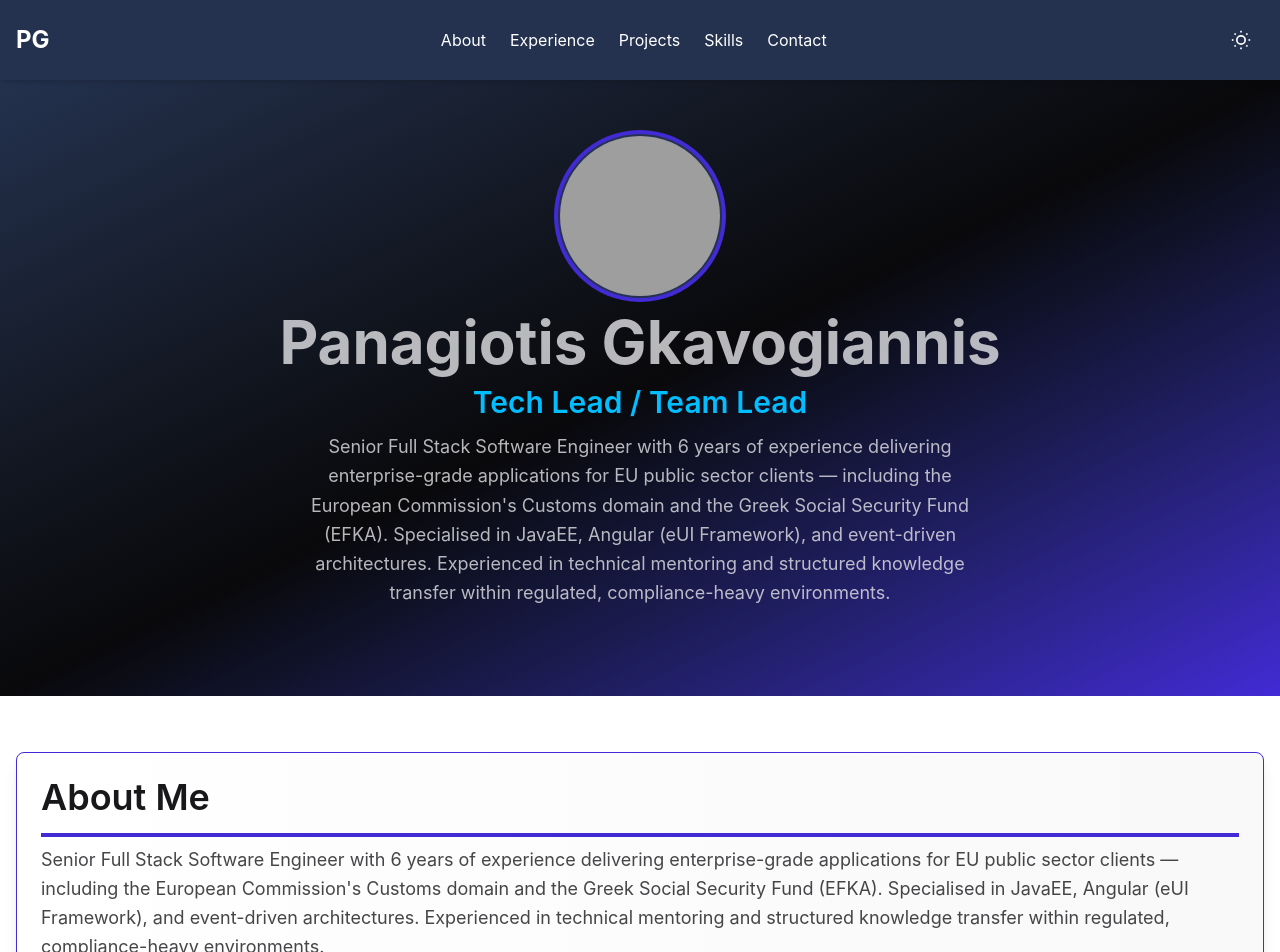
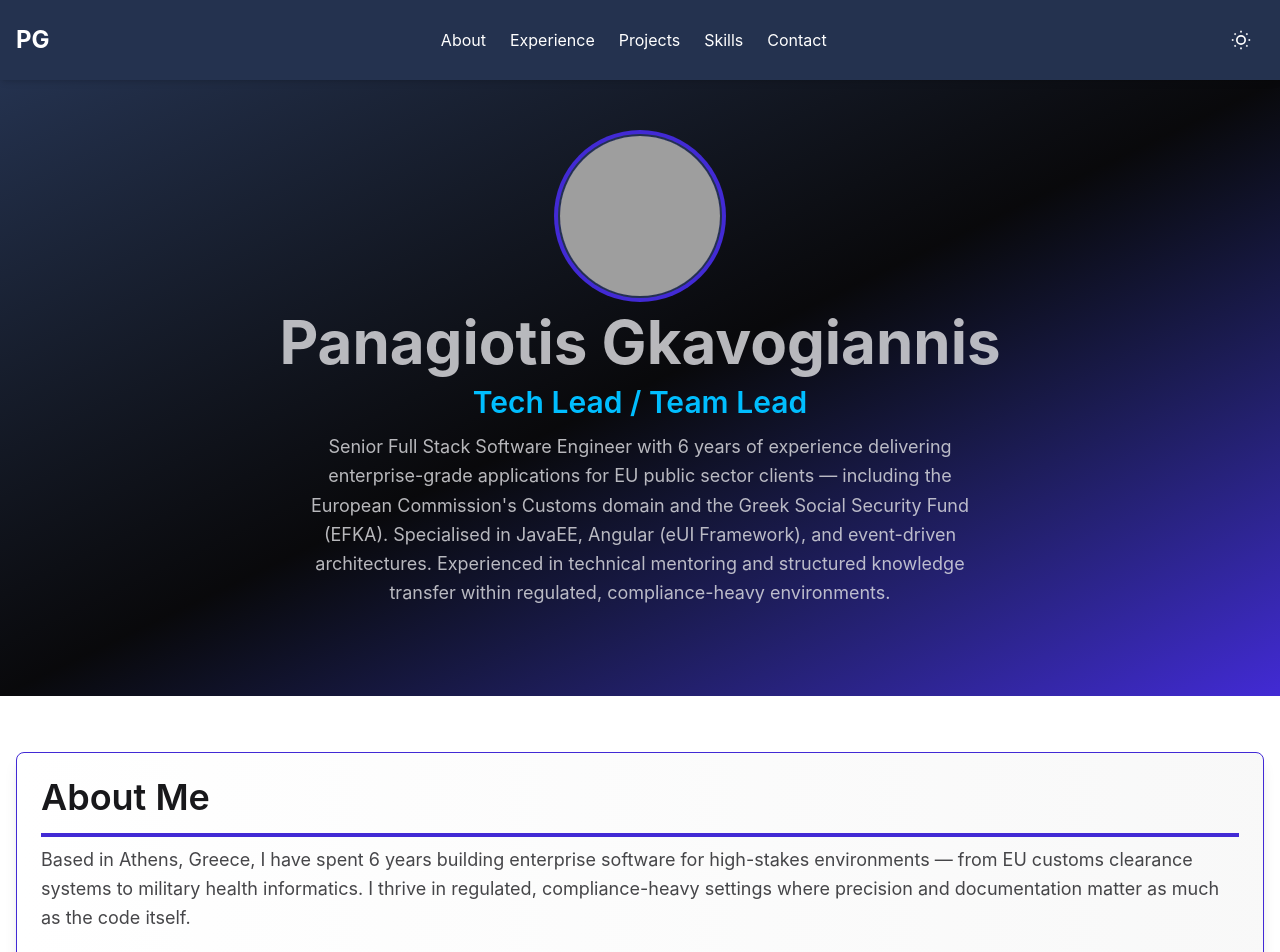
Before and after one commit to pgkavogiannis/pgkavogiannis.github.io, a Next.js app: page / in a window 1280 px wide. Shown: the top 952 px of the page. Built offline with nearby package versions, Linux system fonts and the light colour scheme; grey boxes are pictures that could not be loaded.

Commit message:
fix: deduplicate about bio and mark TravelJox as archived (v0.4.1)
- Replace repeated hero text in About section with location/environment paragraph
- Show "Archived" badge on project cards with no URL instead of broken link
- Make Project.url optional; remove TravelJox URL (site no longer live)

```diff
--- a/components/layout/MainContent.tsx
+++ b/components/layout/MainContent.tsx
@@ -120,7 +120,6 @@ const projects = [
         title: 'TravelJox.com',
         description:
             'A booking platform for travel offices and end customers. Designed and developed end-to-end from architecture through deployment.',
-        url: 'https://traveljox.com',
         tech: ['React', 'AngularJS', 'JavaEE', 'EclipseLink', 'Maven', 'Apache TomEE'],
     },
 ];
--- a/components/sections/AboutSection.tsx
+++ b/components/sections/AboutSection.tsx
@@ -13,10 +13,9 @@ export const AboutSection: React.FC<AboutSectionProps> = ({ skillBadges }) => (
                     <h2 className="card-title text-3xl md:text-4xl border-b-4 border-primary pb-4">About Me</h2>
 
                     <p className="text-base-content/80 leading-relaxed text-lg mb-4">
-                        Senior Full Stack Software Engineer with 6 years of experience delivering enterprise-grade applications for EU
-                        public sector clients — including the European Commission&apos;s Customs domain and the Greek Social Security Fund
-                        (EFKA). Specialised in JavaEE, Angular (eUI Framework), and event-driven architectures. Experienced in technical
-                        mentoring and structured knowledge transfer within regulated, compliance-heavy environments.
+                        Based in Athens, Greece, I have spent 6 years building enterprise software for high-stakes environments — from EU
+                        customs clearance systems to military health informatics. I thrive in regulated, compliance-heavy settings where
+                        precision and documentation matter as much as the code itself.
                     </p>
 
                     <p className="text-base-content/80 leading-relaxed text-lg mb-6">
--- a/components/sections/ProjectsSection.tsx
+++ b/components/sections/ProjectsSection.tsx
@@ -4,7 +4,7 @@ import { ContainerLayout } from '../layout/container-layout';
 interface Project {
     title: string;
     description: string;
-    url: string;
+    url?: string;
     tech: string[];
 }
 
@@ -36,6 +36,7 @@ export const ProjectsSection: React.FC<ProjectsSectionProps> = ({ projects }) =>
                             </div>
 
                             <div className="card-actions">
+                                {project.url ? (
                                     <a
                                         href={project.url}
                                         target="_blank"
@@ -44,6 +45,9 @@ export const ProjectsSection: React.FC<ProjectsSectionProps> = ({ projects }) =>
                                     >
                                         Visit Site
                                     </a>
+                                ) : (
+                                    <span className="badge badge-outline badge-neutral">Archived</span>
+                                )}
                             </div>
                         </div>
                     </div>
```
Also changed, not shown: 1 other file (tests, documents, lock files or other folders). Lines whose indentation alone changed are shown as unchanged.
